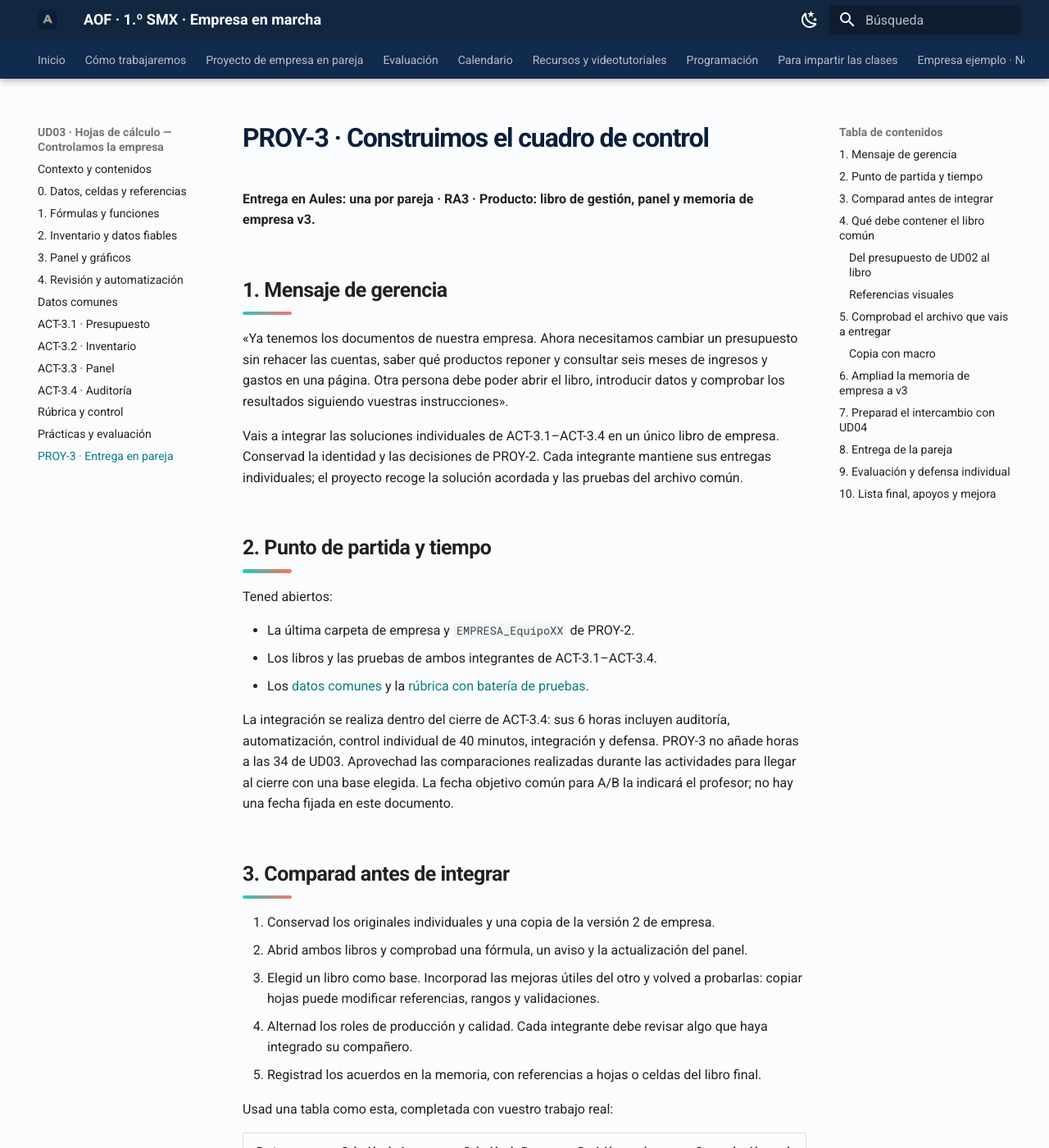
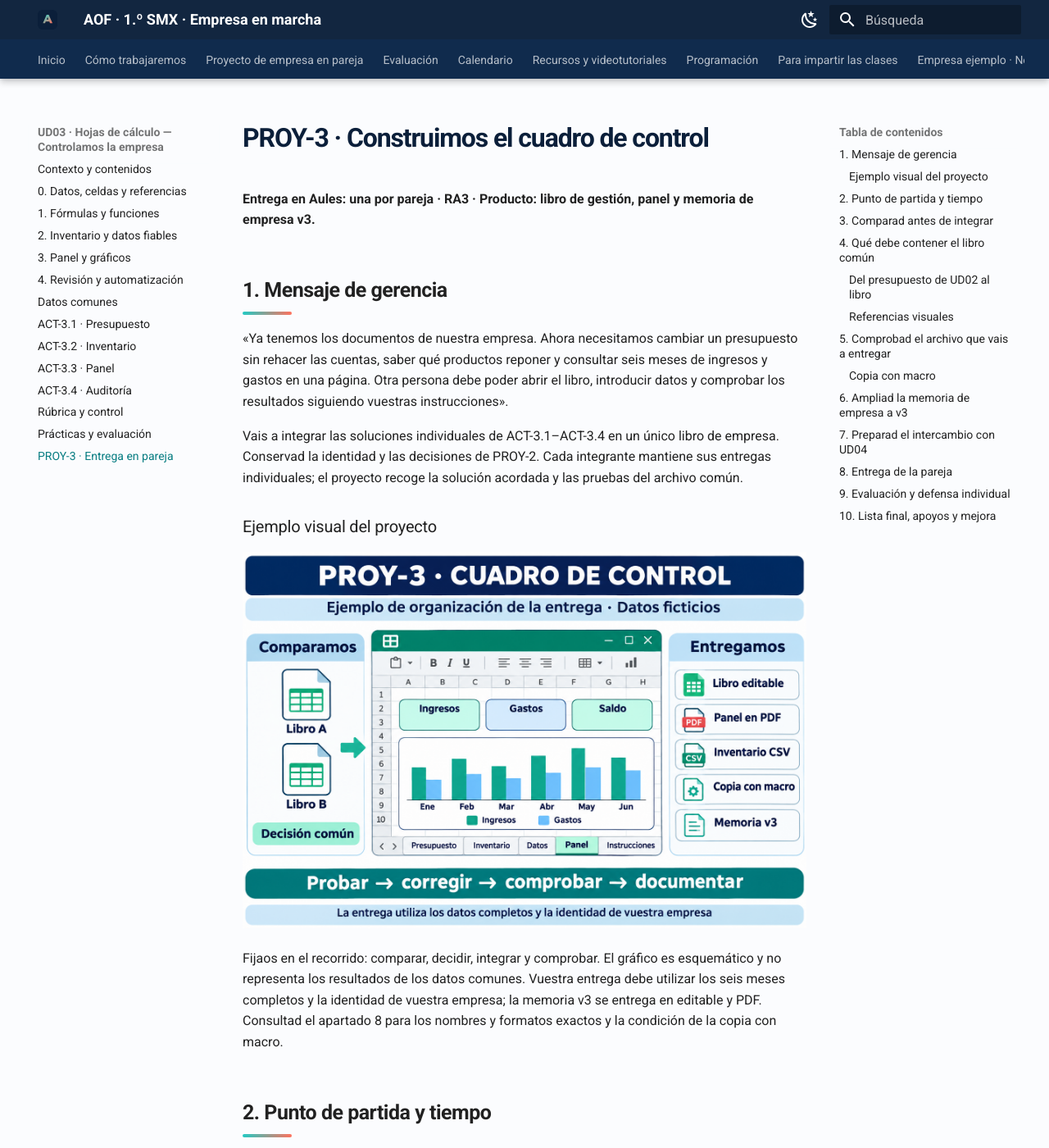
Before and after one commit to davidmolinafernadez/SMX_MEDIO_AOF, an MkDocs documentation site: the page built from .site-src/unidades/proy-3.md, in a window 1280 px wide and 1400 px high. Shown: the whole window at 82% size. Built offline with MkDocs 1.6.1 and Material for MkDocs 9.7.7, drawn with Linux system fonts in a browser that asks for light colours.

Commit message:
Añade ejemplo visual de la entrega de PROY-3

```diff
--- a/.site-src/unidades/proy-3.md
+++ b/.site-src/unidades/proy-3.md
@@ -7,6 +7,12 @@
 «Ya tenemos los documentos de nuestra empresa. Ahora necesitamos cambiar un presupuesto sin rehacer las cuentas, saber qué productos reponer y consultar seis meses de ingresos y gastos en una página. Otra persona debe poder abrir el libro, introducir datos y comprobar los resultados siguiendo vuestras instrucciones».
 
 Vais a integrar las soluciones individuales de ACT-3.1–ACT-3.4 en un único libro de empresa. Conservad la identidad y las decisiones de PROY-2. Cada integrante mantiene sus entregas individuales; el proyecto recoge la solución acordada y las pruebas del archivo común.
+
+### Ejemplo visual del proyecto
+
+![Organización de PROY-3: comparar los libros A y B, acordar un libro común con Presupuesto, Inventario, Datos, Panel e Instrucciones, y entregar editable, PDF del panel, CSV, copia con macro y memoria v3.](../assets/images/ud03/ejemplo_PROY_3_cuadro_control.png)
+
+Fijaos en el recorrido: comparar, decidir, integrar y comprobar. El gráfico es esquemático y no representa los resultados de los datos comunes. Vuestra entrega debe utilizar los seis meses completos y la identidad de vuestra empresa; la memoria v3 se entrega en editable y PDF. Consultad el apartado 8 para los nombres y formatos exactos y la condición de la copia con macro.
 
 ## 2. Punto de partida y tiempo
 
```
Also changed, not shown: UD03/Practicas/PROY_3_CUADRO_CONTROL.md (+6 -0 lines), .site-src/assets/images/ud03/ejemplo_PROY_3_cuadro_control.png (added).
